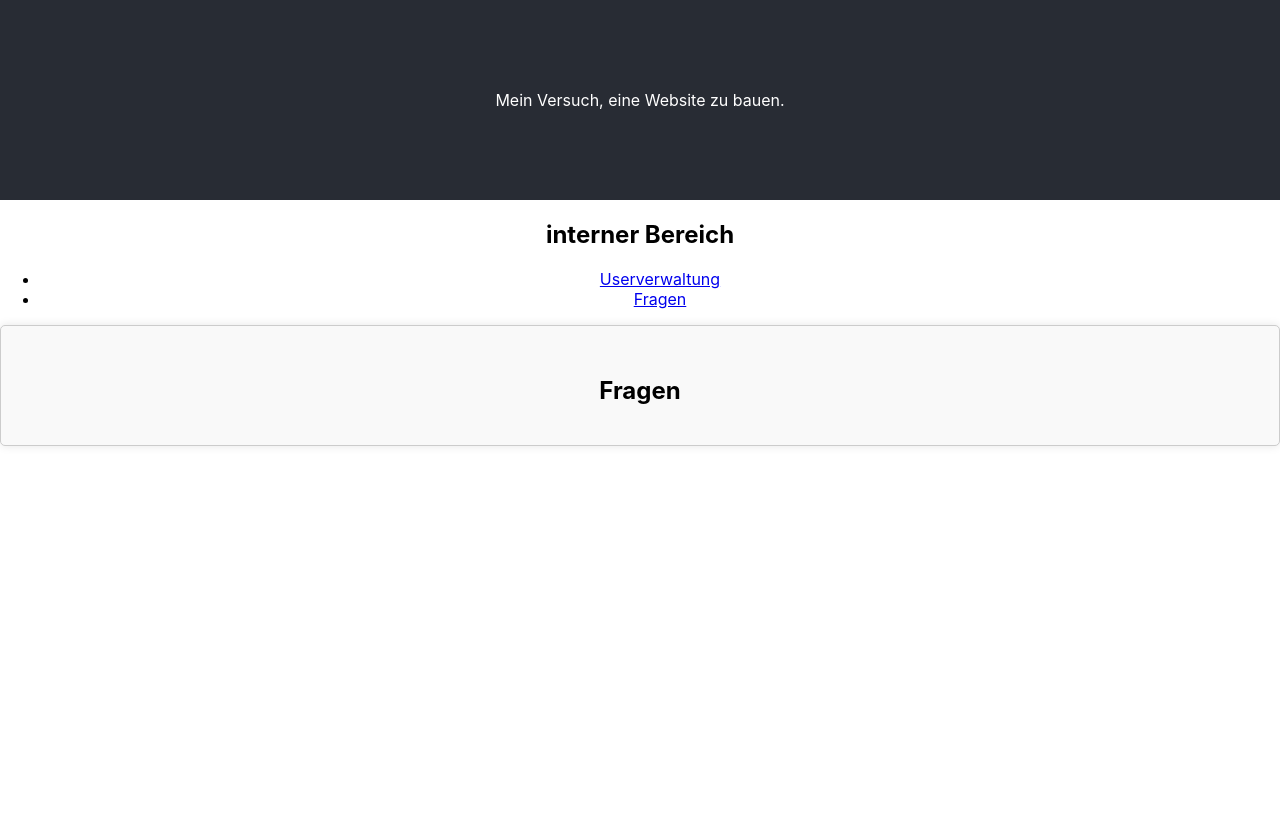
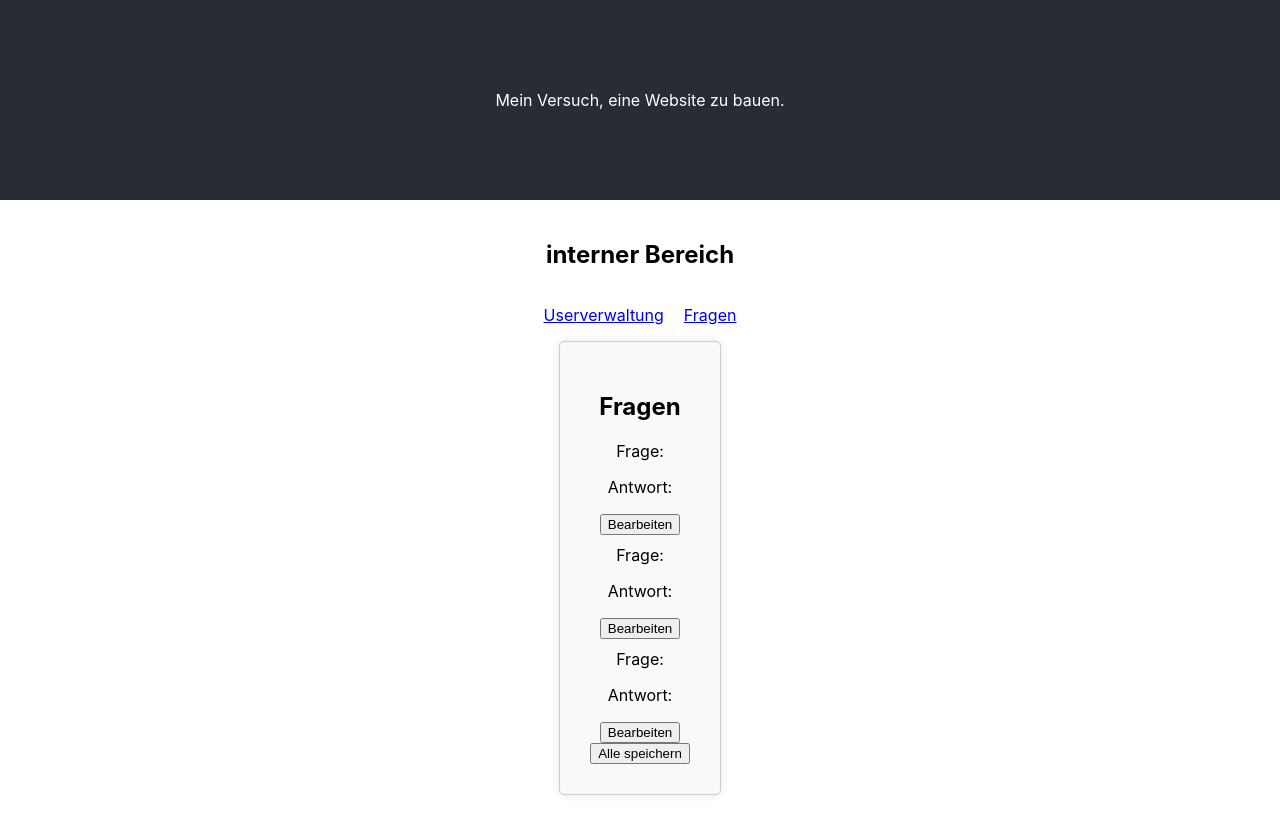
Before and after one commit to Espunkt-Github/Tellmeastory, a React (Create React App) app in the folder sourcecode/: page /internal/Questions in a window 1280 px wide. Built offline with nearby package versions, Linux system fonts and the light colour scheme.

Commit message:
Fragen Komponente erstmal eingefügt, funktioniert nicht gut.

```diff
--- a/sourcecode/src/App.css
+++ b/sourcecode/src/App.css
@@ -97,3 +97,21 @@
 .form-container p {
   margin-top: 10px; /* Reduzierter Abstand */
 }
+
+.internal-container {
+  display: flex;
+  flex-direction: column;
+  align-items: center;
+  padding: 20px;
+}
+
+.internal-container nav ul {
+  list-style: none;
+  padding: 0;
+  display: flex;
+  gap: 20px;
+}
+
+.internal-container nav ul li {
+  display: inline;
+}
--- /dev/null
+++ b/sourcecode/src/Questions.js
@@ -0,0 +1,108 @@
+// src/Questions.js
+import React, { useState, useEffect } from 'react';
+import { auth, db } from './firebaseConfig';
+import { doc, getDoc, setDoc } from 'firebase/firestore';
+import './App.css';
+
+const Questions = () => {
+  const [questions, setQuestions] = useState([
+    { question: '', answer: '', isEditing: false },
+    { question: '', answer: '', isEditing: false },
+    { question: '', answer: '', isEditing: false }
+  ]);
+  const [loading, setLoading] = useState(true);
+  const [error, setError] = useState('');
+  const user = auth.currentUser;
+
+  useEffect(() => {
+    const fetchQuestions = async () => {
+      if (user) {
+        try {
+          const docRef = doc(db, 'questions', user.uid);
+          const docSnap = await getDoc(docRef);
+          if (docSnap.exists()) {
+            setQuestions(docSnap.data().questions);
+          }
+        } catch (error) {
+          setError(error.message);
+        }
+      }
+      setLoading(false);
+    };
+    fetchQuestions();
+  }, [user]);
+
+  const handleChange = (index, e) => {
+    const { name, value } = e.target;
+    setQuestions(prevQuestions => {
+      const newQuestions = [...prevQuestions];
+      newQuestions[index][name] = value;
+      return newQuestions;
+    });
+  };
+
+  const handleEdit = (index) => {
+    setQuestions(prevQuestions => {
+      const newQuestions = [...prevQuestions];
+      newQuestions[index].isEditing = !newQuestions[index].isEditing;
+      return newQuestions;
+    });
+  };
+
+  const handleSubmit = async () => {
+    if (user) {
+      try {
+        const docRef = doc(db, 'questions', user.uid);
+        await setDoc(docRef, { questions });
+        alert('Fragen gespeichert');
+      } catch (error) {
+        setError(error.message);
+      }
+    }
+  };
+
+  if (loading) {
+    return <p>Laden...</p>;
+  }
+
+  return (
+    <div className="form-container">
+      <h2>Fragen</h2>
+      {questions.map((item, index) => (
+        <div key={index}>
+          {item.isEditing ? (
+            <div>
+              <input
+                type="text"
+                name="question"
+                value={item.question}
+                onChange={(e) => handleChange(index, e)}
+                placeholder="Frage"
+                required
+              />
+              <input
+                type="text"
+                name="answer"
+                value={item.answer}
+                onChange={(e) => handleChange(index, e)}
+                placeholder="Antwort"
+                required
+              />
+              <button onClick={() => handleEdit(index)}>Speichern</button>
+            </div>
+          ) : (
+            <div>
+              <p>Frage: {item.question}</p>
+              <p>Antwort: {item.answer}</p>
+              <button onClick={() => handleEdit(index)}>Bearbeiten</button>
+            </div>
+          )}
+        </div>
+      ))}
+      <button onClick={handleSubmit}>Alle speichern</button>
+      {error && <p className="error-message">{error}</p>}
+    </div>
+  );
+};
+
+export default Questions;
--- a/sourcecode/src/internal.js
+++ b/sourcecode/src/internal.js
@@ -3,6 +3,7 @@ import React from 'react';
 import { Link, Route, Routes } from 'react-router-dom';
 import UserManagement from './userManagement';
 import './App.css';
+import Questions from './Questions';
 
 const Internal = () => {
   return (
@@ -11,18 +12,18 @@ const Internal = () => {
       <nav>
         <ul>
           <li><Link to="/internal/usermanagement">Userverwaltung</Link></li>
-          <li><Link to="/internal/questions">Fragen</Link></li>
+          <li><Link to="/internal/Questions">Fragen</Link></li>
         </ul>
       </nav>
       <Routes>
         <Route path="usermanagement" element={<UserManagement />} />
-        <Route path="questions" element={<Questions />} />
+        <Route path="Questions" element={<Questions />} />
       </Routes>
     </div>
   );
 };
 
-const Questions = () => (
+const questions = () => (
   <div className="form-container">
     <h2>Fragen</h2>
   </div>
```
